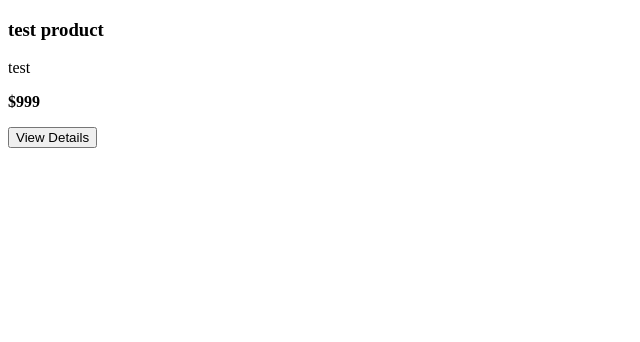
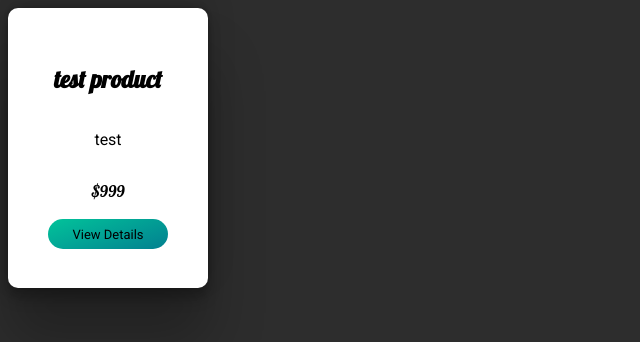
Before and after one commit to NicolaiGorden/product-app, an Angular app: page / in a window 1280 px wide. Shown: the top 342 px of the page, without its empty margins (0-640 px from the left). Built offline with nearby package versions, Linux system fonts and the light colour scheme.

Commit message:
product card styling

```diff
--- a/src/app/app.component.ts
+++ b/src/app/app.component.ts
@@ -10,7 +10,7 @@ import { ProductCardComponent } from './components/product-card/product-card.com
 })
 
 export class AppComponent {
-  // title = 'product-app';
+  title = 'product-app';
   sampleProduct = {
     id: 1,
     name: 'test product',
--- a/src/app/components/product-card/product-card.component.css
+++ b/src/app/components/product-card/product-card.component.css
@@ -0,0 +1,53 @@
+.product-card {
+    width: 200px;
+    height: 280px;
+    border-radius: 10px;
+    background-color: white;
+    box-shadow: rgba(0, 0, 0, 0.25) 0px 54px 55px, rgba(0, 0, 0, 0.12) 0px -12px 30px, rgba(0, 0, 0, 0.12) 0px 4px 6px, rgba(0, 0, 0, 0.17) 0px 12px 13px, rgba(0, 0, 0, 0.09) 0px -3px 5px;
+
+    display: flex;
+    flex-direction: column;
+    align-items: center;
+    justify-content: center;
+}
+
+.button-wrapper {
+    height: 35px;
+    width: 100%;
+    display: flex;
+    justify-content: center;
+    align-items: center;
+}
+
+.product-name-price {
+    font-family: "Lobster", sans-serif;
+}
+
+.product-desc {
+    font-family: "Roboto", sans-serif;
+}
+
+.card-button {
+    background-color: #02C39A;
+    background-image: linear-gradient(160deg, #02C39A 0%, #028090 100%);
+    border: 0;
+    width: 60%;
+    height: 30px;
+    border-radius: 20px;
+    font-family: "Roboto", sans-serif;
+    font-size: 13px;
+}
+
+.card-button:hover {
+    width: 62%;
+    height: 35px;
+    transition: .2s;
+    font-size: 14px;
+}
+
+.card-button:active {
+    width: 58%;
+    height: 27px;
+    transition: .2s;
+    font-size: 12.5px;
+}
--- a/src/app/components/product-card/product-card.component.html
+++ b/src/app/components/product-card/product-card.component.html
@@ -1,6 +1,8 @@
 <div class="product-card">
-    <h3>{{ product.name }}</h3>
-    <p>{{ product.description }}</p>
-    <p><strong>${{ product.price }}</strong></p>
-    <button (click)="handleClick()">View Details</button>
+    <h2 class="product-name-price">{{ product.name }}</h2>
+    <p class="product-desc">{{ product.description }}</p>
+    <p class="product-name-price">${{ product.price }}</p>
+    <div class="button-wrapper">
+        <button (click)="handleClick()" class="card-button">View Details</button>
+    </div>
 </div>
--- a/src/index.html
+++ b/src/index.html
@@ -1,6 +1,9 @@
 <!doctype html>
 <html lang="en">
 <head>
+  <link rel="preconnect" href="https://fonts.googleapis.com">
+  <link rel="preconnect" href="https://fonts.gstatic.com" crossorigin>
+  <link href="https://fonts.googleapis.com/css2?family=Lobster&family=Roboto:ital,wght@0,100..900;1,100..900&display=swap" rel="stylesheet">
   <meta charset="utf-8">
   <title>ProductApp</title>
   <base href="/">
--- a/src/styles.css
+++ b/src/styles.css
@@ -1 +1,3 @@
-/* You can add global styles to this file, and also import other style files */
+body {
+    background-color: rgb(45, 45, 45);
+}
```
